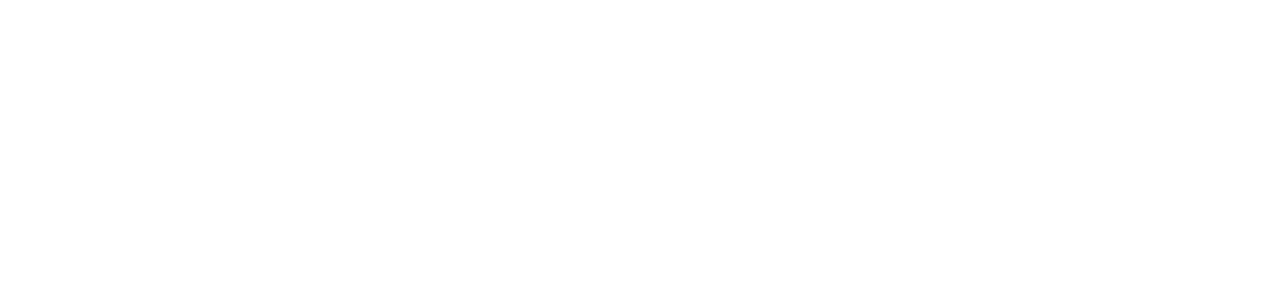
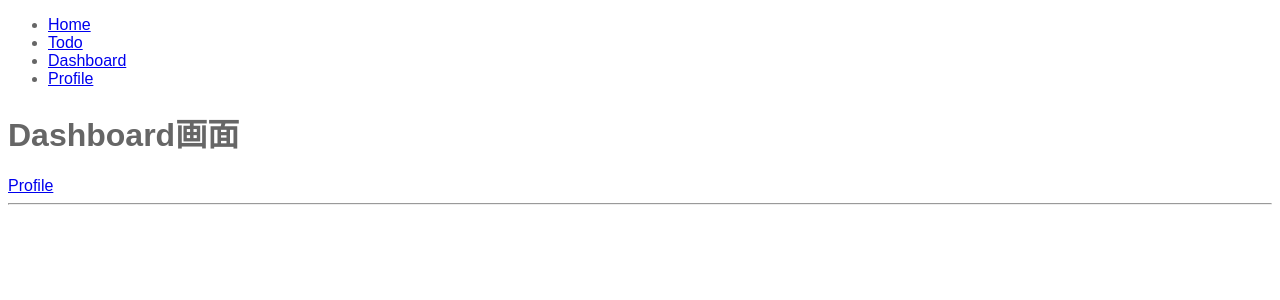
Before and after one commit to m-shimizu-f-50/react-sample, a React (Vite) app: page /dashboard in a window 1280 px wide. Before the commit this address had no page. Shown: the top 300 px of the page. Built offline with nearby package versions, Linux system fonts and the light colour scheme.

Commit message:
React　ルーティング実装

```diff
--- a/src/main.tsx
+++ b/src/main.tsx
@@ -1,19 +1,32 @@
 import { StrictMode } from 'react';
 import { createRoot } from 'react-dom/client';
-import { BrowserRouter, Routes, Route } from 'react-router-dom';
+import { BrowserRouter, Link } from 'react-router-dom';
 
-import { Todo } from './Todo';
-import { Home } from './Home';
+import { RenderRouter } from './router/RenderRouter';
+import { routes } from './router/Routes';
 
 const rootElement = document.getElementById('root');
 const root = createRoot(rootElement!);
 root.render(
 	<StrictMode>
 		<BrowserRouter>
-			<Routes>
-				<Route path='/' element={<Home />} />
-				<Route path='/todo' element={<Todo />} />
-			</Routes>
+			<nav>
+				<ul>
+					<li>
+						<Link to='/'>Home</Link>
+					</li>
+					<li>
+						<Link to='/todo'>Todo</Link>
+					</li>
+					<li>
+						<Link to='/dashboard'>Dashboard</Link>
+					</li>
+					<li>
+						<Link to='/dashboard/profile'>Profile</Link>
+					</li>
+				</ul>
+			</nav>
+			<RenderRouter routes={routes} />
 		</BrowserRouter>
 	</StrictMode>
 );
--- /dev/null
+++ b/src/pages/Dashboard.tsx
@@ -0,0 +1,15 @@
+import { Link, Outlet } from 'react-router-dom';
+
+export const Dashboard: React.FC = () => {
+	return (
+		<div>
+			<h1>Dashboard画面</h1>
+			<nav>
+				<Link to='profile'>Profile</Link>
+			</nav>
+			<hr />
+			{/* 子ルートがここにレンダリングされる */}
+			<Outlet />
+		</div>
+	);
+};
--- /dev/null
+++ b/src/pages/Profile.tsx
@@ -0,0 +1,7 @@
+export const Profile: React.FC = () => {
+	return (
+		<div>
+			<h1>Profile画面</h1>
+		</div>
+	);
+};
--- /dev/null
+++ b/src/router/RenderRouter.tsx
@@ -0,0 +1,11 @@
+import { useRoutes } from 'react-router-dom';
+import type { RouteObject } from 'react-router-dom';
+
+type RenderRouterProps = {
+	routes: RouteObject[];
+};
+
+export const RenderRouter: React.FC<RenderRouterProps> = ({ routes }) => {
+	const element = useRoutes(routes);
+	return element;
+};
--- /dev/null
+++ b/src/router/Routes.tsx
@@ -0,0 +1,26 @@
+import type { RouteObject } from 'react-router-dom';
+import { Home } from '../Home';
+import { Dashboard } from '../pages/Dashboard';
+import { Profile } from '../pages/Profile';
+import Todo from '../Todo';
+
+export const routes: RouteObject[] = [
+	{
+		path: '/',
+		element: <Home />,
+	},
+	{
+		path: '/todo',
+		element: <Todo />,
+	},
+	{
+		path: '/dashboard',
+		element: <Dashboard />,
+		children: [
+			{
+				path: 'profile',
+				element: <Profile />,
+			},
+		],
+	},
+];
```
